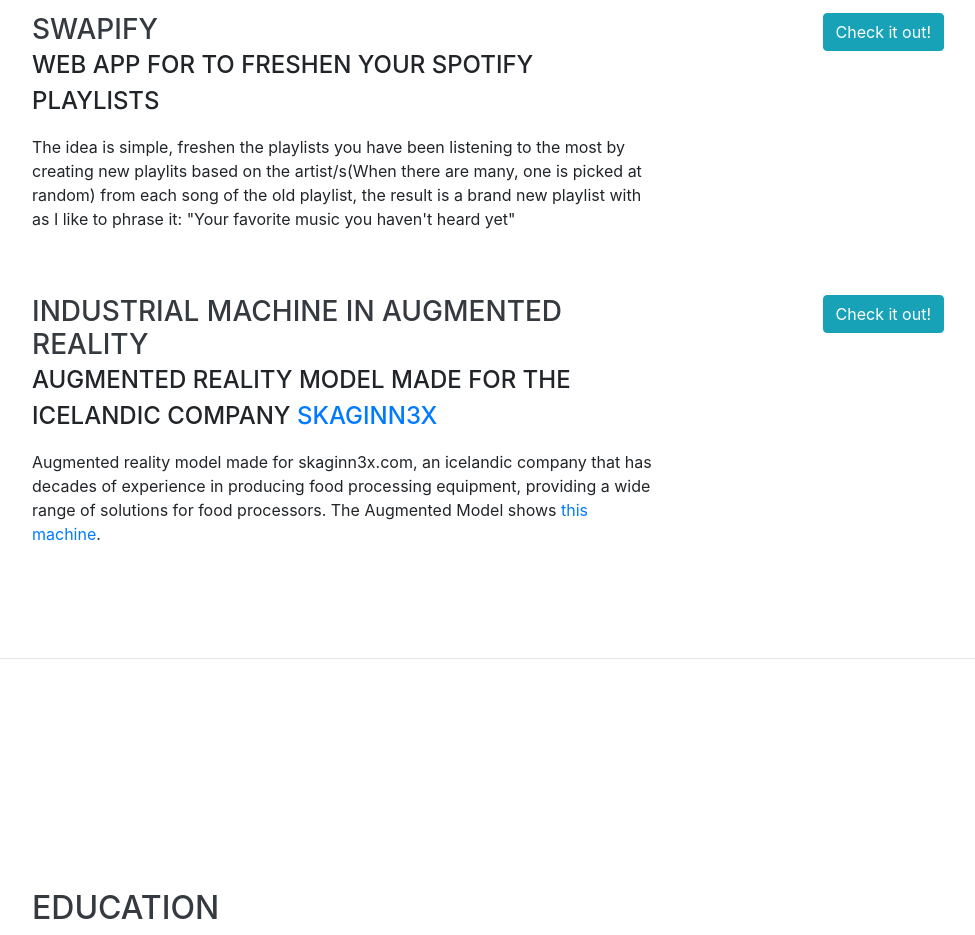
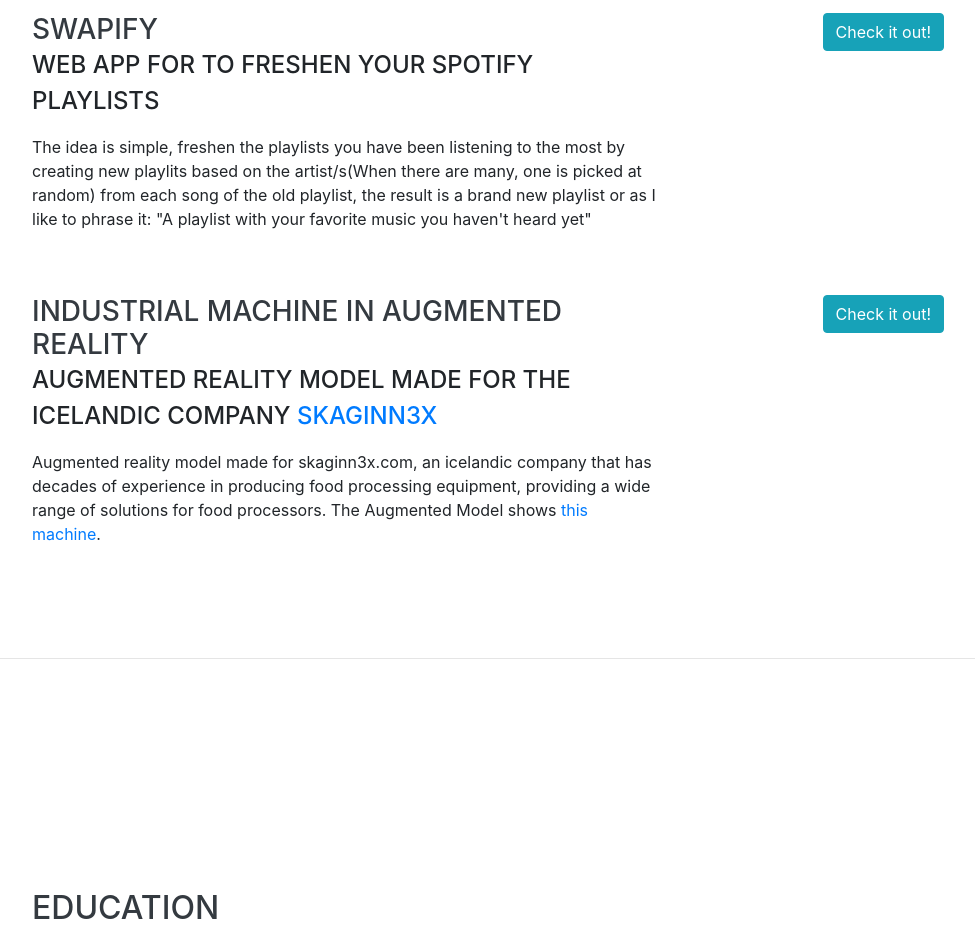
Before and after one commit to criskgl/criskgl.github.io, a website with bundled scripts: page index.html in a window 1280 px wide. Shown: the part 2340-3275 px from the top of the page, without its empty margins (288-1263 px from the left). Built offline with nearby package versions, Linux system fonts and the light colour scheme; a web font is replaced by a local one.

```diff
--- a/index.html
+++ b/index.html
@@ -159,7 +159,7 @@
           <div class="resume-content">
             <h3 class="mb-0">Swapify</h3>
             <div class="subheading mb-3">Web App for to freshen your spotify playlists</div>
-            <p>The idea is simple, freshen the playlists you have been listening to the most by creating new playlits based on the artist/s(When there are many, one is picked at random) from each song of the old playlist, the result is a brand new playlist with as I like to phrase it: "Your favorite music you haven't heard yet"</p>
+            <p>The idea is simple, freshen the playlists you have been listening to the most by creating new playlits based on the artist/s(When there are many, one is picked at random) from each song of the old playlist, the result is a brand new playlist or  as I like to phrase it: "A playlist with your favorite music you haven't heard yet"</p>
           </div>
           <div class="resume-date text-md-right">
             <a href="https://swapifyy.herokuapp.com" class="btn btn-info " role="button" target="_blank">Check it out!</a>
```
